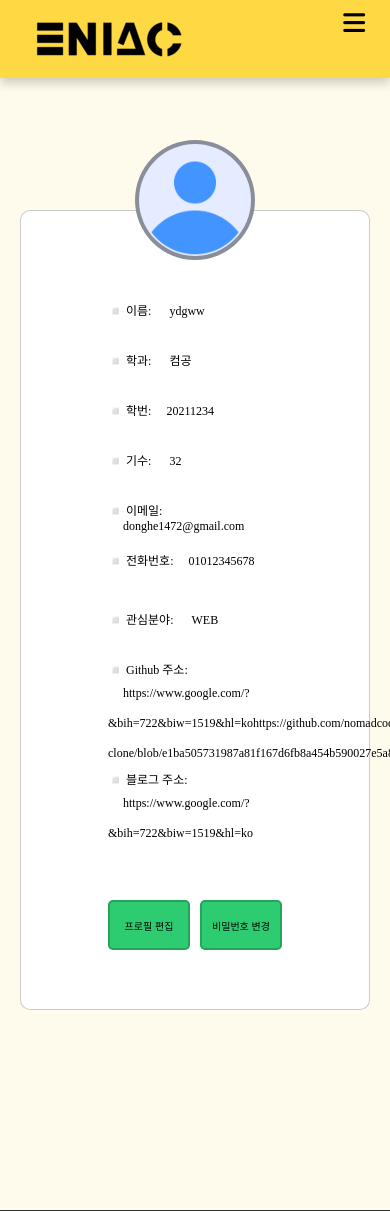
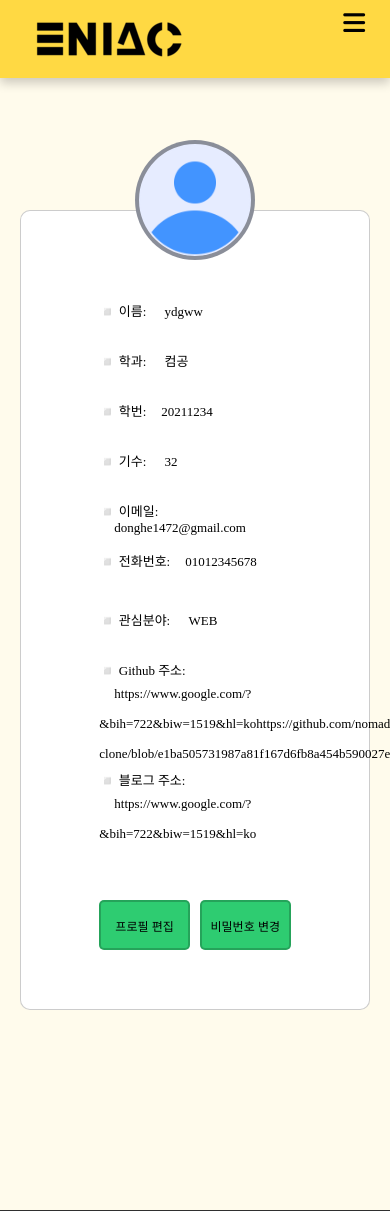
Before and after one commit to sanghee01/eniac-website, a Django app: page /336/profile in a window 390 px wide; the page is wider, and only the part inside the window is pictured. Shown: the top 1211 px of that part. Run offline with Django 3.2, Linux system fonts and the light colour scheme; data comes from the database, SQL or seed files in the repository; some libraries are stand-ins or nearby versions; some web fonts are replaced.

Commit message:
[feat] 프로필 반응형 너비 및 글자크기 조정

```diff
--- a/static/css/users/profile.css
+++ b/static/css/users/profile.css
@@ -98,13 +98,17 @@
     align-items: center;
   }
   .profile-left {
+    width: 55%;
     margin-top: 90px;
     border: none;
     height: 30%;
   }
+  .profile-right {
+    width: 55%;
+  }
   .profile__info {
     margin: 0;
-    font-size: 14px;
+    font-size: 15px;
   }
   .profile__btn {
     margin-top: 30px;
@@ -126,9 +130,9 @@
   }
   .profile__info {
     margin: 0;
+    font-size: 13px;
+  }
+  .profile__btn > button {
     font-size: 12px;
   }
-  .profile__btn > button {
-    font-size: 10px;
-  }
 }
```
